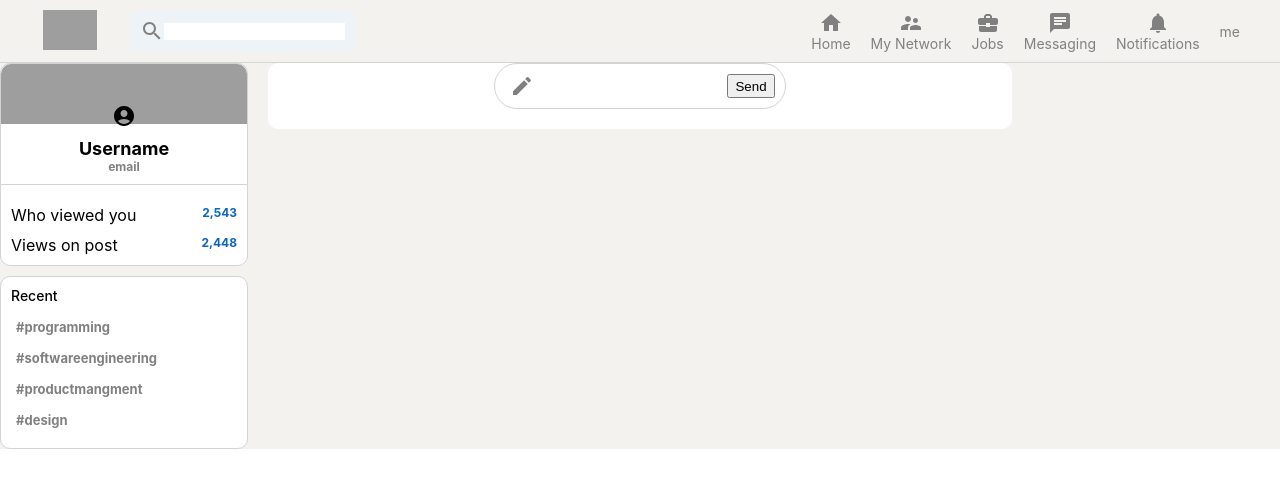
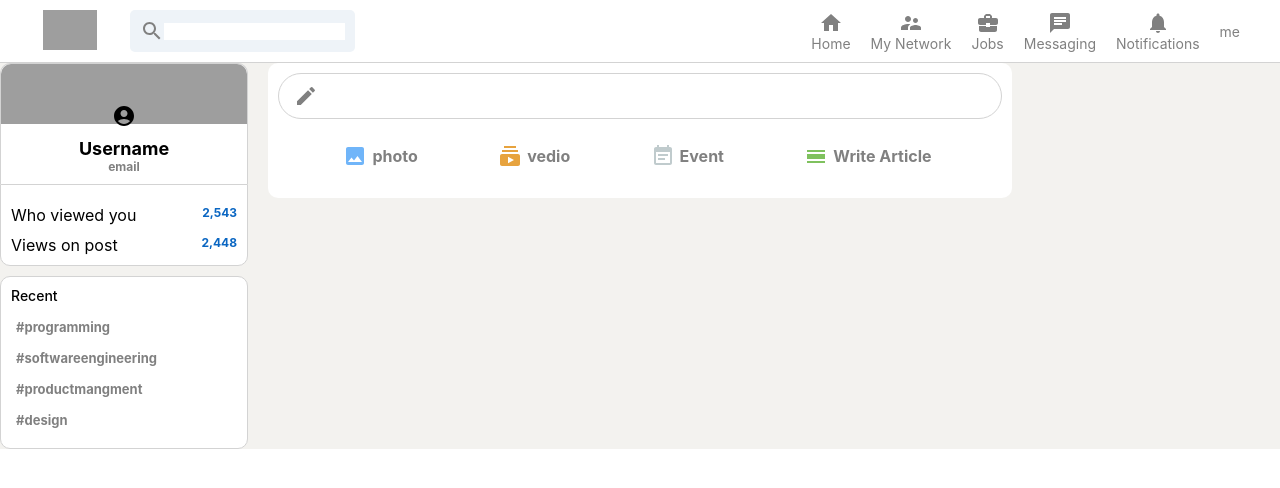
Before and after one commit to Endriyas21/linkedin-clone, a React (Create React App) app: page / in a window 1280 px wide. Shown: the top 488 px of the page. Built offline with nearby package versions, Linux system fonts and the light colour scheme; grey boxes are pictures that could not be loaded.

Commit message:
feed section complete

```diff
--- a/package.json
+++ b/package.json
@@ -16,7 +16,7 @@
     "react": "^18.2.0",
     "react-dom": "^18.2.0",
     "react-redux": "^8.1.3",
-    "react-scripts": "^5.0.1",
+    "react-scripts": "^5.0.0",
     "web-vitals": "^2.1.4"
   },
   "scripts": {
@@ -27,8 +27,7 @@
   },
   "eslintConfig": {
     "extends": [
-      "react-app",
-      "react-app/jest"
+      "react-app"
     ]
   },
   "browserslist": {
--- a/src/Feed.css
+++ b/src/Feed.css
@@ -4,8 +4,7 @@
 }
 
 .feed_inputContainer {
-  display: flex;
-  justify-content: space-evenly;
+  padding: 10px;
   background-color: white;
   border-radius: 10px;
   padding-bottom: 20px;
@@ -34,3 +33,12 @@
   font-weight: 600;
   flex: 1;
 }
+
+.feed_input > form > button {
+  display: none;
+}
+
+.feed_inputOptions {
+  display: flex;
+  justify-content: space-evenly;
+}
--- a/src/Feed.js
+++ b/src/Feed.js
@@ -2,19 +2,30 @@ import React from "react";
 import "./Feed.css";
 import CreateIcon from "@material-ui/icons/Create";
 import InputOption from "./InputOption";
+import ImageIcon from "@material-ui/icons/Image";
+import SubscriptionsIcon from "@material-ui/icons/Subscriptions";
+import EventNoteIcon from "@material-ui/icons/EventNote";
+import CalendarViewDayIcon from "@material-ui/icons/CalendarViewDay";
 const Feed = () => {
   return (
     <div className="feed">
       <div className="feed_inputContainer">
         <div className="feed_input">
           <CreateIcon />
-          <form className="">
+          <form>
             <input type="text" />
             <button type="submit">Send</button>
           </form>
-          <div className="feed_inputOptions">
-            <InputOption />
-          </div>
+        </div>
+        <div className="feed_inputOptions">
+          <InputOption Icon={ImageIcon} title="photo" color="#70B5F9" />
+          <InputOption Icon={SubscriptionsIcon} title="vedio" color="#E7A33E" />
+          <InputOption Icon={EventNoteIcon} title="Event" color="#C0CBCD" />
+          <InputOption
+            Icon={CalendarViewDayIcon}
+            title="Write Article"
+            color="#7FC15E"
+          />
         </div>
       </div>
     </div>
--- a/src/Header.css
+++ b/src/Header.css
@@ -1,6 +1,7 @@
 .header {
   display: flex;
   justify-content: space-between;
+  background-color: white;
   border-bottom: 0.1px solid lightgray;
   padding: 10px 20px;
   position: sticky;
--- a/src/InputOption.css
+++ b/src/InputOption.css
@@ -0,0 +1,17 @@
+.inputOption {
+  display: flex;
+  align-items: center;
+  margin-top: 15px;
+  color: gray;
+  cursor: pointer;
+  padding: 10px;
+}
+
+.inputOption:hover {
+  background-color: whitesmoke;
+  border-radius: 10px;
+}
+.inputOption > h4 {
+  margin-left: 5px;
+  margin-right: 5px;
+}
--- a/src/InputOption.js
+++ b/src/InputOption.js
@@ -1,9 +1,9 @@
 import React from "react";
 import "./InputOption.css";
-const InputOption = ({ color, title, icon }) => {
+const InputOption = ({ color, title, Icon }) => {
   return (
-    <div>
-      <icon style={{ color: color }} />
+    <div className="inputOption">
+      <Icon style={{ color: color }} />
       <h4>{title}</h4>
     </div>
   );
```
Also changed, not shown: 1 other file (tests, documents, lock files or other folders).
